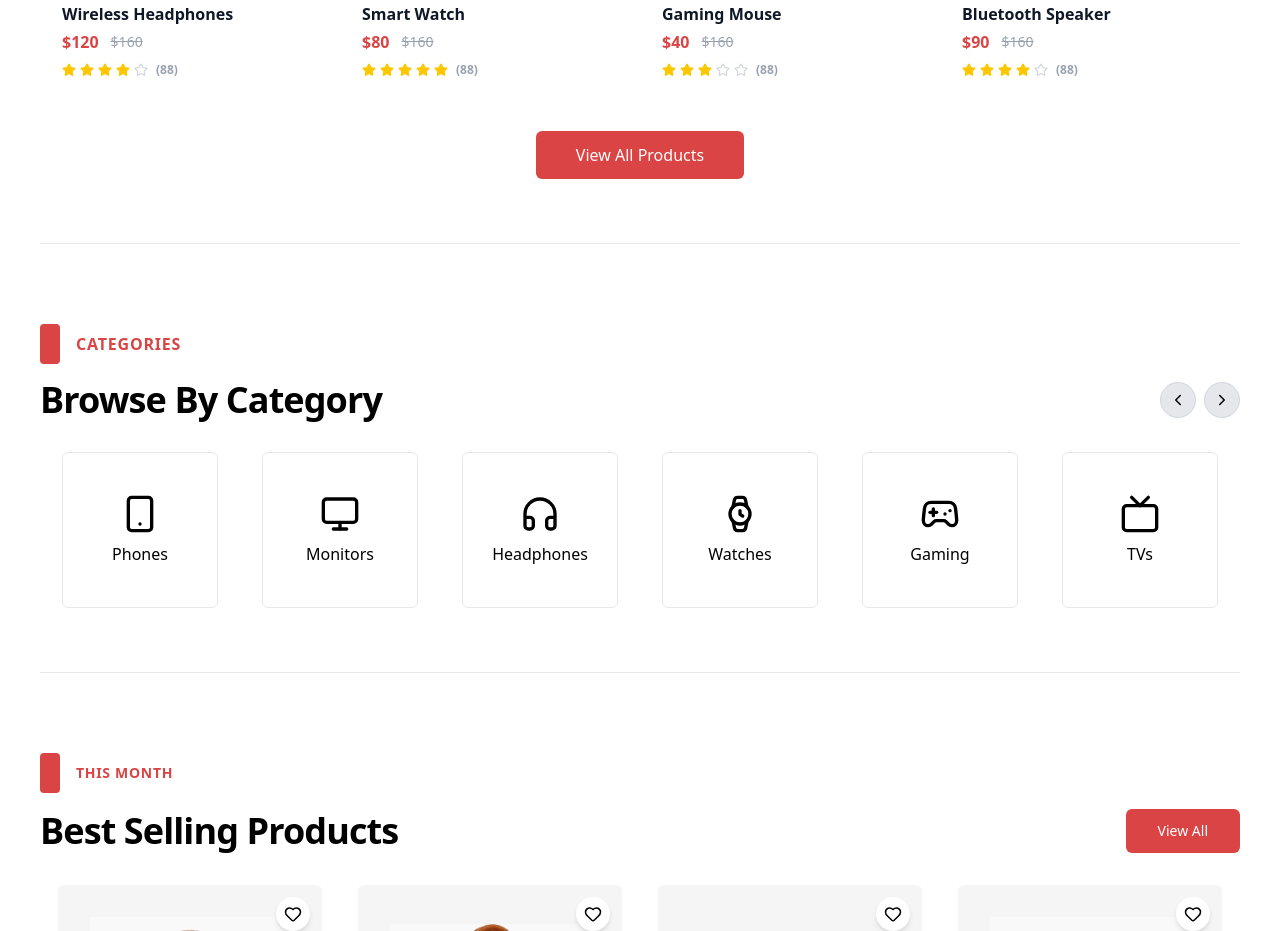
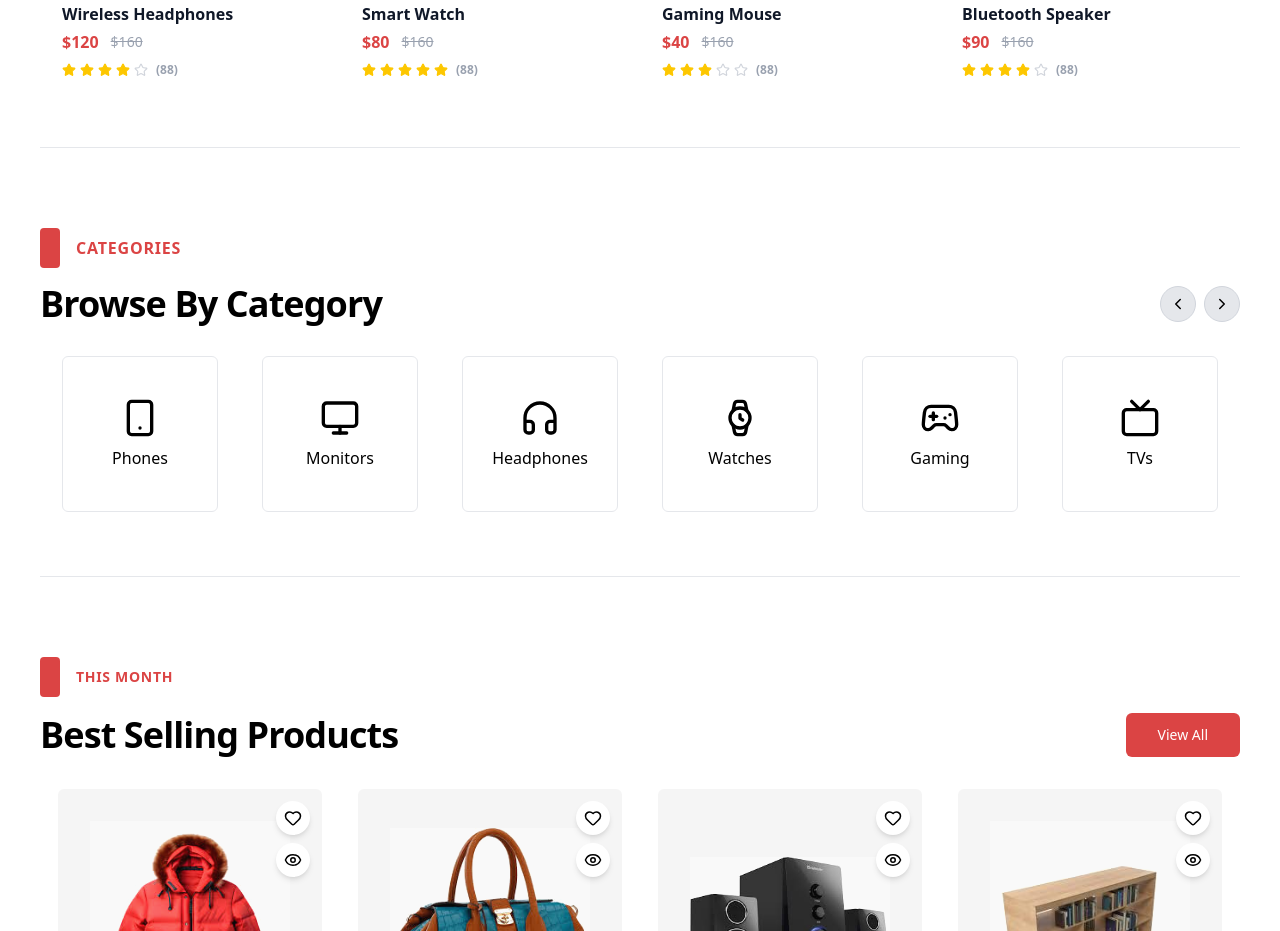
Before and after one commit to Bilal-Afzal-Bhatti/shopping-store, a React (Vite) app: page / in a window 1280 px wide. Shown: the part 980-1911 px from the top of the page. Built offline with nearby package versions, Linux system fonts and the light colour scheme.

Commit message:
UI CHANGES

```diff
--- a/src/components/flash_sales.tsx
+++ b/src/components/flash_sales.tsx
@@ -216,7 +216,7 @@ export default function Flash_sales() {
         ))}
       </Slider>
 
-      <div className=" hidden sm:flex  justify-center mt-12">
+      <div className=" sm:hidden flex  justify-center mt-12">
         <button className="bg-[#DB4444] text-white px-10 py-3 rounded-md font-medium hover:bg-[#c33d3d] transition-colors active:scale-95">
           View All Products
         </button>
```
